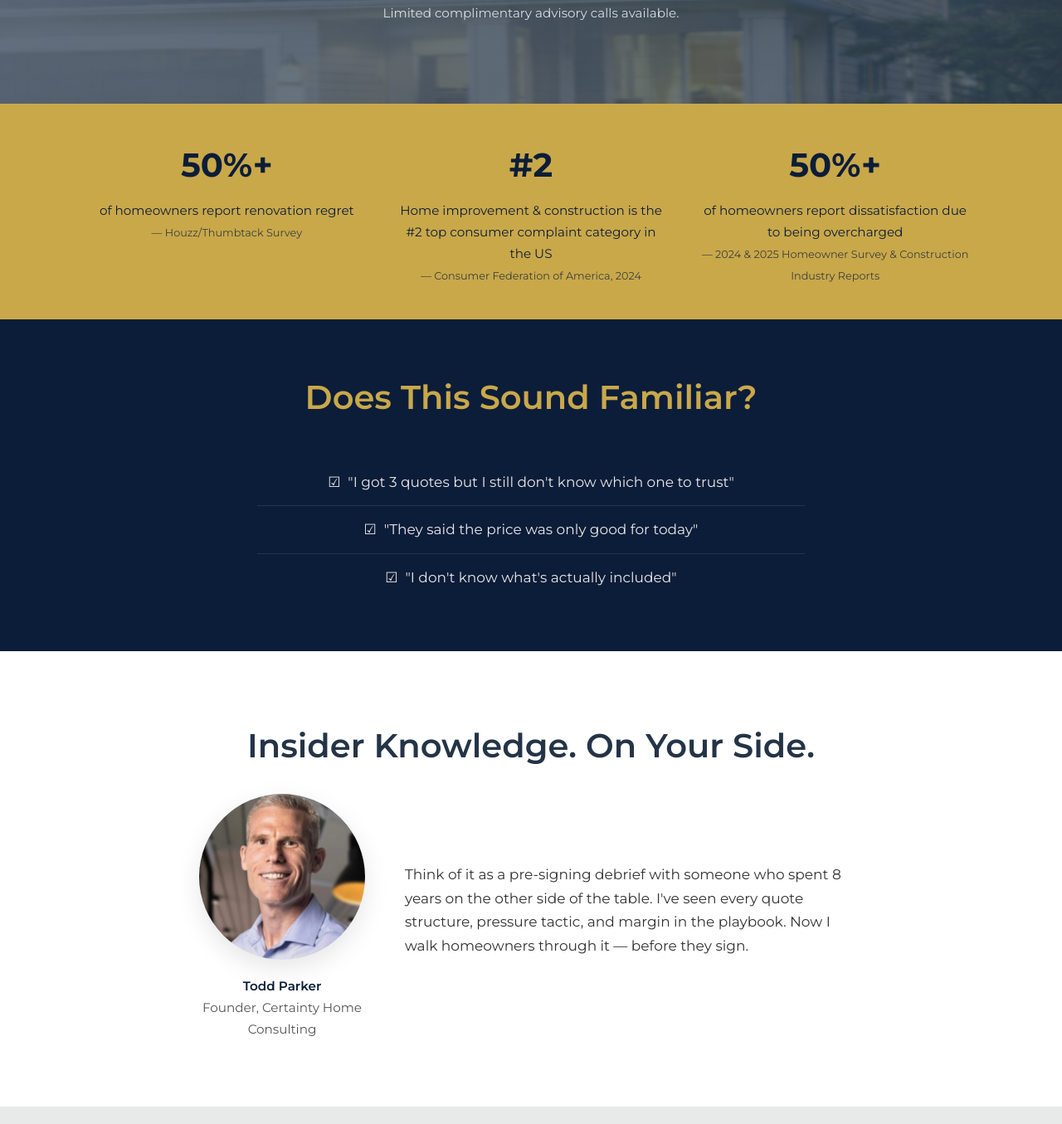
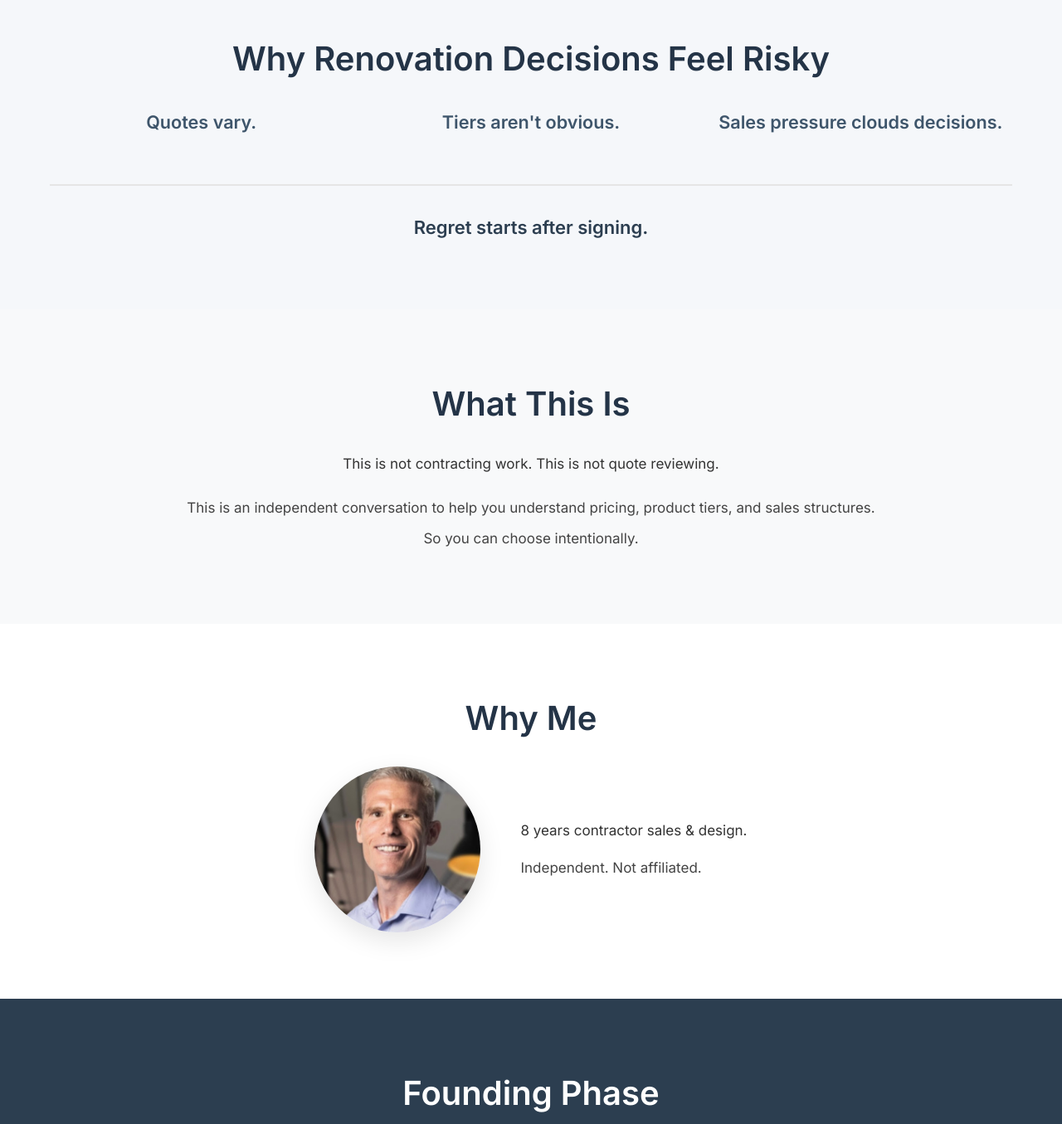
Before and after one commit to Certainty-Home-Consulting/chc-site, a plain HTML site: page docs/index.html in a window 1280 px wide. Shown: the part 547-1902 px from the top of the page at 83% size. Drawn offline with Linux system fonts and the light colour scheme.

Commit message:
Remove 'complimentary advisory call' language from site

```diff
--- a/docs/index.html
+++ b/docs/index.html
@@ -5,10 +5,24 @@
     <meta name="viewport" content="width=device-width, initial-scale=1.0">
     <title>Certainty Home Consulting - Clarity Before Commitment</title>
     <meta name="description" content="Independent renovation advisory for $10K+ projects. 8 years contractor sales experience now working for homeowners.">
-    <link href="https://fonts.googleapis.com/css2?family=Montserrat:wght@400;500;600;700&family=Inter:wght@400;500;600;700&display=swap" rel="stylesheet">
+    <link href="https://fonts.googleapis.com/css2?family=Inter:wght@400;500;600;700&display=swap" rel="stylesheet">
     <link rel="stylesheet" href="styles.css">
+
+    <!-- GTM container ID: replace GTM-XXXXXXX with actual ID -->
+    <!-- Google Tag Manager -->
+    <script>(function(w,d,s,l,i){w[l]=w[l]||[];w[l].push({'gtm.start':
+    new Date().getTime(),event:'gtm.js'});var f=d.getElementsByTagName(s)[0],
+    j=d.createElement(s),dl=l!='dataLayer'?'&l='+l:'';j.async=true;j.src=
+    'https://www.googletagmanager.com/gtm.js?id='+i+dl;f.parentNode.insertBefore(j,f);
+    })(window,document,'script','dataLayer','GTM-XXXXXXX');</script>
+    <!-- End Google Tag Manager -->
 </head>
 <body>
+    <!-- Google Tag Manager (noscript) -->
+    <noscript><iframe src="https://www.googletagmanager.com/ns.html?id=GTM-XXXXXXX"
+    height="0" width="0" style="display:none;visibility:hidden"></iframe></noscript>
+    <!-- End Google Tag Manager (noscript) -->
+
     <!-- Header -->
     <header>
         <div class="container">
@@ -27,71 +41,64 @@
     <!-- Hero Section -->
     <section class="hero">
         <div class="container">
-            <h1>The Renovation Industry Has a Playbook. Now You Do Too.</h1>
-            <p class="hero-subtitle">One call before you sign could save you thousands.<br>Most homeowners don't realize they've overpaid until it's too late.<br><strong>They know how to sell. Now you'll know how to buy.</strong></p>
+            <h1>Clarity Before Commitment.</h1>
+            <p class="hero-subtitle">Independent renovation advisory for $10K+ projects.</p>
             <a href="#contact" class="cta-button-primary">Book Call</a>
-            <p class="hero-note">Limited complimentary advisory calls available.</p>
+
         </div>
     </section>
 
-    <!-- Stats Strip -->
-    <section style="background:#C9A84A; padding:40px 20px;">
-        <div class="container" style="max-width:1100px; margin:0 auto;">
-            <div style="display:flex; flex-wrap:wrap; justify-content:center; gap:40px; text-align:center;">
-                <div style="flex:1; min-width:220px;">
-                    <p style="font-size:2.5rem; font-weight:700; color:#0C1D39; margin:0; font-family:'Montserrat',sans-serif;">50%+</p>
-                    <p style="color:#0C1D39; font-size:0.95rem; margin:8px 0 0 0;">of homeowners report renovation regret<br><span style="font-size:0.8rem; opacity:0.75;">— Houzz/Thumbtack Survey</span></p>
+    <!-- Problem Section -->
+    <section class="problem">
+        <div class="container">
+            <h2>Why Renovation Decisions Feel Risky</h2>
+            <div class="problem-points">
+                <div class="point">
+                    <h3>Quotes vary.</h3>
                 </div>
-                <div style="flex:1; min-width:220px;">
-                    <p style="font-size:2.5rem; font-weight:700; color:#0C1D39; margin:0; font-family:'Montserrat',sans-serif;">#2</p>
-                    <p style="color:#0C1D39; font-size:0.95rem; margin:8px 0 0 0;">Home improvement &amp; construction is the #2 top consumer complaint category in the US<br><span style="font-size:0.8rem; opacity:0.75;">— Consumer Federation of America, 2024</span></p>
+                <div class="point">
+                    <h3>Tiers aren't obvious.</h3>
                 </div>
-                <div style="flex:1; min-width:220px;">
-                    <p style="font-size:2.5rem; font-weight:700; color:#0C1D39; margin:0; font-family:'Montserrat',sans-serif;">50%+</p>
-                    <p style="color:#0C1D39; font-size:0.95rem; margin:8px 0 0 0;">of homeowners report dissatisfaction due to being overcharged<br><span style="font-size:0.8rem; opacity:0.75;">— 2024 &amp; 2025 Homeowner Survey &amp; Construction Industry Reports</span></p>
+                <div class="point">
+                    <h3>Sales pressure clouds decisions.</h3>
+                </div>
+            </div>
+            <p class="problem-conclusion">Regret starts after signing.</p>
+        </div>
+    </section>
+
+    <!-- What I Do Section -->
+    <section id="what-i-do" class="what-i-do">
+        <div class="container">
+            <h2>What This Is</h2>
+            <p class="main-description">This is not contracting work. This is not quote reviewing.</p>
+            <div class="outcomes">
+                <p>This is an independent conversation to help you understand pricing, product tiers, and sales structures.</p>
+                <p>So you can choose intentionally.</p>
+            </div>
+        </div>
+    </section>
+
+    <!-- Why Me Section -->
+    <section id="why-me" class="why-me">
+        <div class="container">
+            <h2>Why Me</h2>
+            <div class="why-me-content">
+                <img src="images/todd-headshot.jpg" alt="Todd - Certainty Home Consulting Founder" class="headshot">
+                <div class="credentials-text">
+                    <p class="credentials">8 years contractor sales & design.</p>
+                    <p class="independence">Independent. Not affiliated.</p>
                 </div>
             </div>
         </div>
     </section>
 
-    <!-- Does This Sound Familiar -->
-    <section style="background:#0C1D39; padding:60px 20px;">
-        <div class="container" style="max-width:700px; margin:0 auto; text-align:center;">
-            <h2 style="color:#C9A84A; font-family:'Montserrat',sans-serif; margin-bottom:40px;">Does This Sound Familiar?</h2>
-            <ul style="list-style:none; text-align:center; margin:0 auto; padding:0;">
-                <li style="color:#E8E9E9; font-size:1.0625rem; padding:14px 0; border-bottom:1px solid rgba(255,255,255,0.1);">☑&nbsp;&nbsp;"I got 3 quotes but I still don't know which one to trust"</li>
-                <li style="color:#E8E9E9; font-size:1.0625rem; padding:14px 0; border-bottom:1px solid rgba(255,255,255,0.1);">☑&nbsp;&nbsp;"They said the price was only good for today"</li>
-                <li style="color:#E8E9E9; font-size:1.0625rem; padding:14px 0;">☑&nbsp;&nbsp;"I don't know what's actually included"</li>
-            </ul>
-        </div>
-    </section>
+    <!-- Founding Phase Section -->
+    <section class="founding-phase">
+        <div class="container">
+            <h2>Founding Phase</h2>
 
-    <!-- About Todd -->
-    <section id="why-me" class="why-me">
-        <div class="container">
-            <h2>Insider Knowledge. On Your Side.</h2>
-            <div class="why-me-content">
-                <div style="text-align:center;">
-                    <img src="images/todd-headshot.jpg" alt="Todd Parker - Certainty Home Consulting Founder" class="headshot">
-                    <p style="color:#0C1D39; font-weight:600; margin-top:10px; font-size:0.95rem;">Todd Parker<br><span style="font-weight:400; color:#555;">Founder, Certainty Home Consulting</span></p>
-                </div>
-                <div class="credentials-text">
-                    <p class="credentials">Think of it as a pre-signing debrief with someone who spent 8 years on the other side of the table. I've seen every quote structure, pressure tactic, and margin in the playbook. Now I walk homeowners through it — before they sign.</p>
-                </div>
-            </div>
-        </div>
-    </section>
-
-    <!-- Testimonials -->
-    <section class="testimonials" style="background:#E8E9E9; padding:60px 20px;">
-        <div class="container" style="max-width:800px; margin:0 auto; text-align:center;">
-            <h2 style="color:#0C1D39; font-family:'Montserrat',sans-serif; margin-bottom:40px;">What Clients Say</h2>
-            <div style="background:#fff; border-left:4px solid #C9A84A; padding:32px 36px; border-radius:4px; text-align:left; box-shadow:0 2px 12px rgba(0,0,0,0.06);">
-                <p style="font-size:1.1rem; line-height:1.8; color:#333; font-style:italic; margin:0 0 20px 0;">
-                    "Highly recommended experience!! Not only will you be better informed, but you will be more confident in your decisions. Knowledge is power! It was a very insightful discussion and prepares someone with no experience in getting information so they feel more comfortable in planning a window replacement renovation."
-                </p>
-                <p style="font-weight:700; color:#0C1D39; margin:0;">— Betty, Window Replacement Project</p>
-            </div>
+            <a href="#contact" class="cta-button-primary">Book Call</a>
         </div>
     </section>
 
@@ -135,7 +142,7 @@
                 <div class="form-group checkbox-group">
                     <label class="checkbox-label">
                         <input type="checkbox" id="feedback_consent" name="feedback_consent" value="yes" required>
-                        I agree to provide brief feedback after the complimentary advisory call.
+                        I agree to provide brief feedback after my advisory call.
                     </label>
                 </div>
                 <button type="submit" class="cta-button-primary">Apply for Advisory Call</button>
```
Also changed, not shown: apps/site/index.html (+3 -3 lines).
